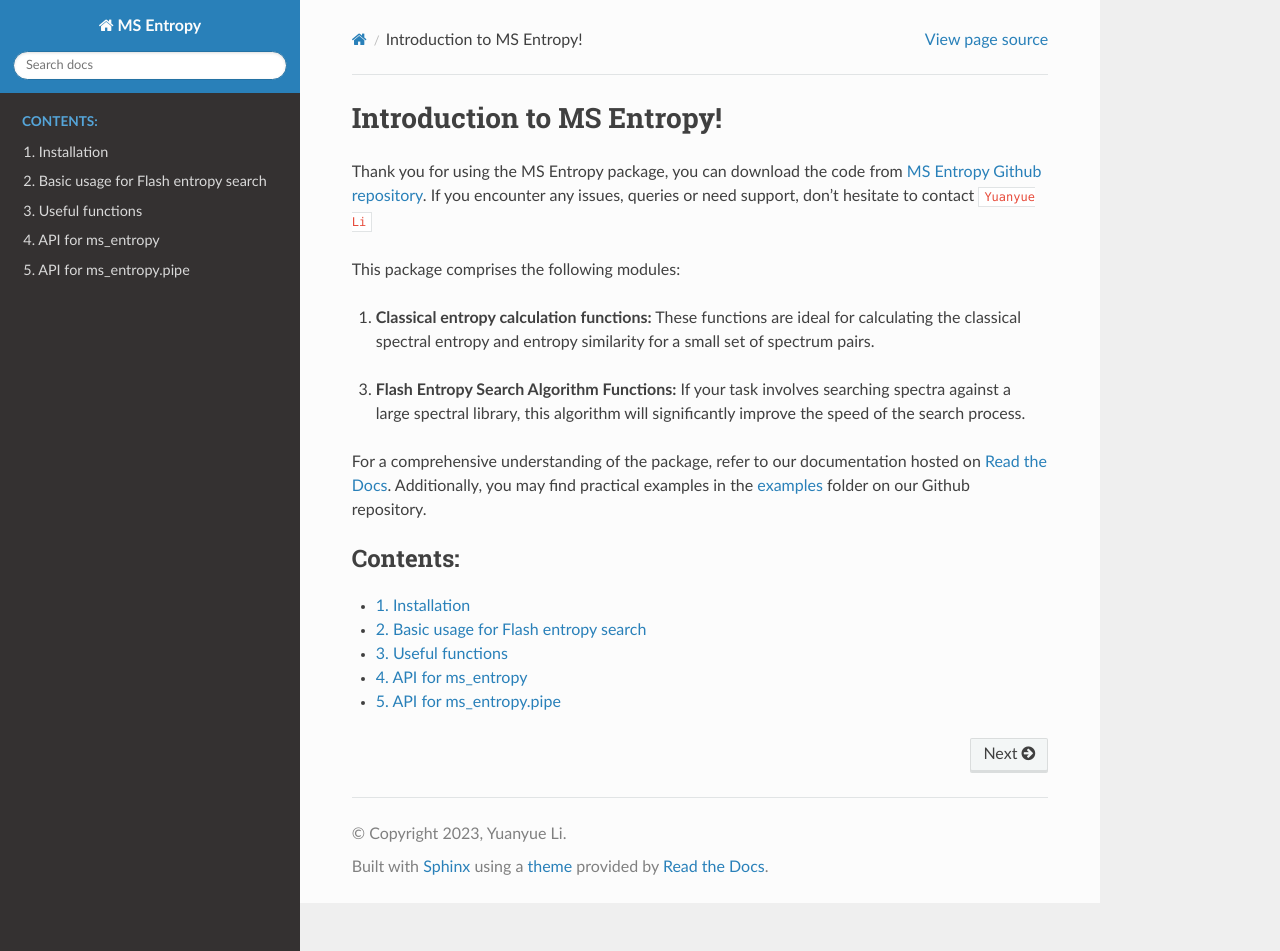
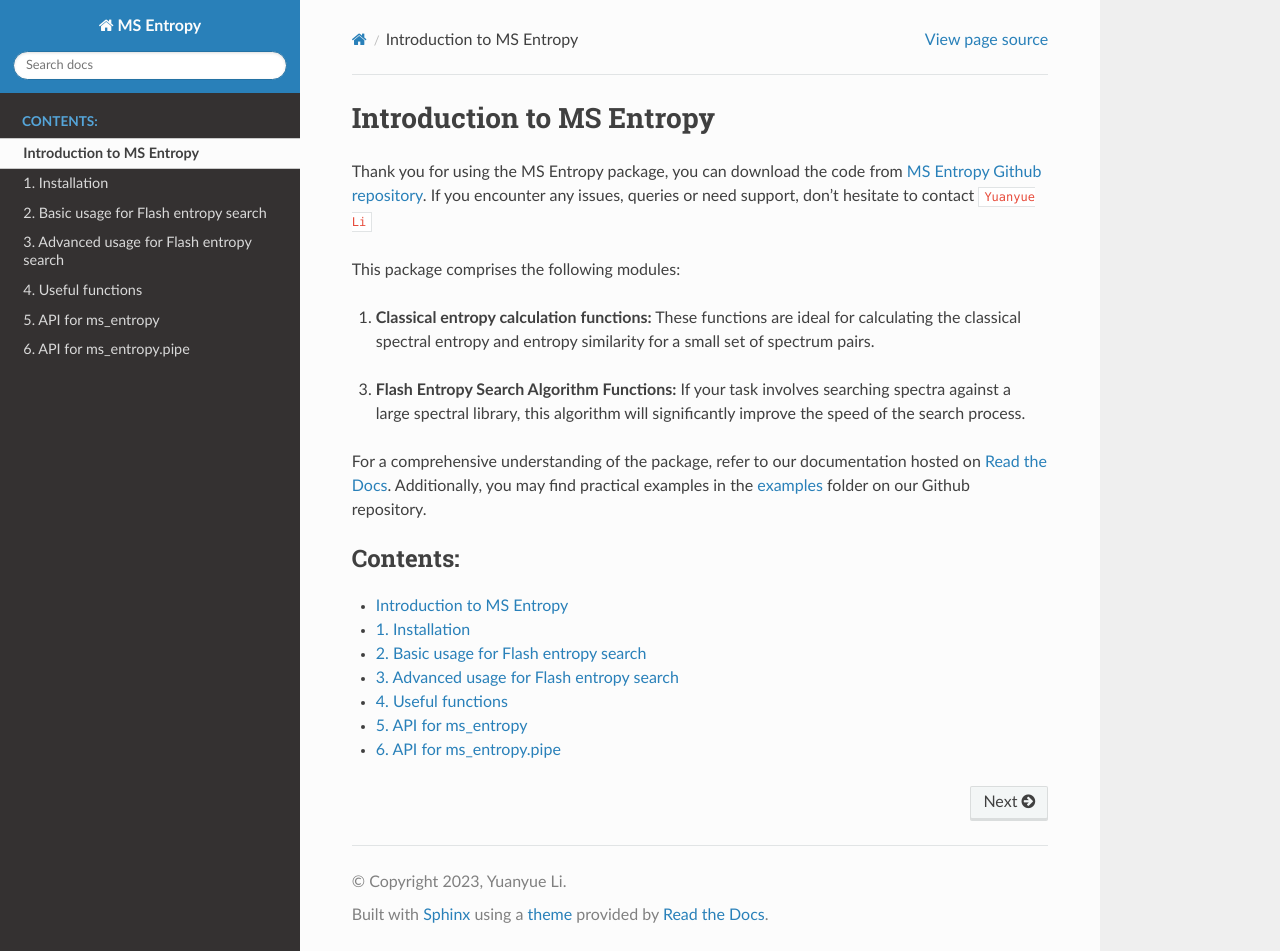
Before and after one commit to YuanyueLi/MSEntropy, a Sphinx documentation site: the page built from docs/source/index.rst, in a window 1280 px wide and 951 px high. Built offline with Sphinx 7.4.7 and the Read the Docs theme 2.0.0, drawn with Linux system fonts in a browser that asks for light colours; cross-references to code outside the pages are shown as plain code; some of the changed lines change nothing that is shown.

Commit message:
Add advanced usage.

```diff
--- /dev/null
+++ b/docs/source/advanced_usage_for_entropy_search.rst
@@ -0,0 +1,103 @@
+=======================================
+Advanced usage for Flash entropy search
+=======================================
+
+
+Run Flash entropy search with limited memory
+============================================
+
+This method is useful when you are dealing with a very large spectral library and your computer's memory is limited.
+
+To achieve this, while constructing the ``FlashEntropySearch`` object, you need to set the ``path_data`` parameter to the path of the index file, and set the ``low_memory`` parameter to ``True``. Then read the pre-built index file by calling the ``read`` method. After that, the rest of the code is the same as usual.
+
+.. code-block:: python
+
+    from ms_entropy import FlashEntropySearch
+
+    # Instead of using this:
+    # entropy_search = FlashEntropySearch()
+    # Use this:
+    entropy_search = FlashEntropySearch(path_data='path/to/library/index', low_memory=True)
+    entropy_search.read()
+
+    # Then the reset of the code is the same as usual.
+    # entropy_search.search(...)
+    # ...... (the reset of the code is the same as usual)
+
+The index built in normal mode and low memory mode is identical. If you use our ``write`` and ``read`` methods to save and load the index, you can use the index in normal mode and low memory mode interchangeably. For example, you can build the index in normal mode, save it to disk with the ``write`` method. After that, you can initialize the ``FlashEntropySearch`` object with ``path_data`` parameter which points to the index file, and set ``low_memory`` parameter to ``True``, then call the ``read`` method to load the index, and proceed with the search as usual.
+
+
+Run Flash entropy search with multiple cores
+============================================
+
+When you have many query spectra and your computer has multiple cores, you can use these multiple cores to speed up the search. Python's built-in ``multiprocessing`` module can be utilized for this purpose.
+
+To avoid the overhead of initializing the ``FlashEntropySearch`` object in each process, you can use the ``save_memory_for_multiprocessing`` method. This function copies the index data to shared memory, avoiding the overhead of copying the index data to each process. You can then use the ``initializer`` and ``initargs`` parameters of the ``Pool`` class to initialize the ``FlashEntropySearch`` object in each process.
+
+Here's an example on how to use the ``multiprocessing`` module to calculate the maximum entropy similarity of 100 query spectra with 4 cores.
+
+.. code-block:: python
+
+    import multiprocessing as mp
+
+    query_spectrum = {"precursor_mz": 150.0,
+                      "peaks": np.array([[100.0, 1.0], [101.0, 1.0], [102.0, 1.0]], dtype=np.float32)}
+
+    # Let's say you have 100 query spectra.
+    query_spectra_list = [query_spectrum] * 100
+
+    # And you want to use 4 cores to speed up the search.
+    THREADS = 4
+
+    entropy_search = FlashEntropySearch()
+    entropy_search.build_index(spectral_library)
+
+    # Call this function to save memory for multiprocessing.
+    entropy_search.save_memory_for_multiprocessing()
+
+    def func_max_similarity(precursor_mz, peaks):
+        entropy_search = func_max_similarity.entropy_search
+        similarity = entropy_search.search(precursor_mz=precursor_mz, peaks=peaks, method="neutral_loss")
+        return np.max(similarity["neutral_loss_search"])
+
+    def init_worker(entropy_search, ):
+        func_max_similarity.entropy_search = entropy_search
+        return None
+
+    pool = mp.Pool(THREADS, initializer=init_worker, initargs=(entropy_search, ))
+    max_entropy_similarity = pool.starmap(func_max_similarity, [(spectrum["precursor_mz"], spectrum["peaks"]) for spectrum in query_spectra_list])
+
+.. note::
+    When using the multiple cores, you always need to keep in mind of the memory usage.
+
+    For instance, if you're attempting to search 1,000,000 spectra against a spectral library containing 1,000,000 spectra, the result similarity matrix will be **4*1,000,000*1,000,000 = 3.6 TB!** Therefore, returning the entire similarity matrix may not be practical.
+
+    Instead, you can process the result similarity and only return the processed result. This saves a lot of memory and computational time needed for copying large amounts of memory. For example, if you only return the top 10 similarities for each query spectrum, the memory usage will be **4*1,000,000*10 = 38 MB**, which is significantly more efficient.
+
+Run Flash entropy search on GPU
+===============================
+
+When you have a GPU and searching a single spectrum takes more than 0.1 seconds, you can use the GPU to speed up the search. To do this, you'll need to install the `Cupy <https://cupy.dev/>`_ package first. You can then use the ``target`` parameter set to ``gpu`` to use the GPU.
+
+.. code-block:: python
+
+    from ms_entropy import FlashEntropySearch
+    entropy = FlashEntropySearch()
+    entropy_search.build_index(spectral_library)
+
+    # Instead of using this:
+    # entropy_similarity = entropy_search.search(
+    #     precursor_mz = 150.0,
+    #     peaks = [[100.0, 1.0], [101.0, 1.0], [102.0, 1.0]],
+    # )
+
+    # Use this:
+    entropy_similarity = entropy_search.search(
+        precursor_mz = 150.0,
+        peaks = [[100.0, 1.0], [101.0, 1.0], [102.0, 1.0]],
+        target = 'gpu'
+    )
+
+    # The rest of your code remains the same.
+
+The return values when calculating with ``CPU`` and ``GPU`` are the same. Hence, you can use the same code to process the result. Running computations on a GPU can substantially speed up your program if you're performing large-scale spectral library searching.
--- a/docs/source/index.rst
+++ b/docs/source/index.rst
@@ -3,8 +3,8 @@
    You can adapt this file completely to your liking, but it should at least
    contain the root `toctree` directive.
 
-Introduction to MS Entropy!
-===========================
+Introduction to MS Entropy
+==========================
 
 Thank you for using the MS Entropy package, you can download the code from `MS Entropy Github repository <https://github.com/YuanyueLi/MSEntropy>`_.
 If you encounter any issues, queries or need support, don't hesitate to contact :email:`Yuanyue Li <liyuanyue@gmail.com>`
@@ -25,8 +25,10 @@
    :numbered:
    :caption: Contents:
 
+   self
    install
    basic_usage_for_entropy_search
+   advanced_usage_for_entropy_search
    useful_functions
    api
    api_pipe
--- a/docs/source/install.rst
+++ b/docs/source/install.rst
@@ -21,6 +21,7 @@
 ====================
 
 Before starting the installation process, ensure that you have a ``C compiler and Python development headers`` installed:
+
 - On Linux, install the ``gcc`` and ``python-dev`` (for apt) or ``python-devel`` (for yum) packages.
 - On Windows, install the `Microsoft Visual C++ 14.0 or greater Build Tools <https://visualstudio.microsoft.com/visual-cpp-build-tools/>`_.
 - On macOS, install the ``Xcode Command Line Tools``.
```
